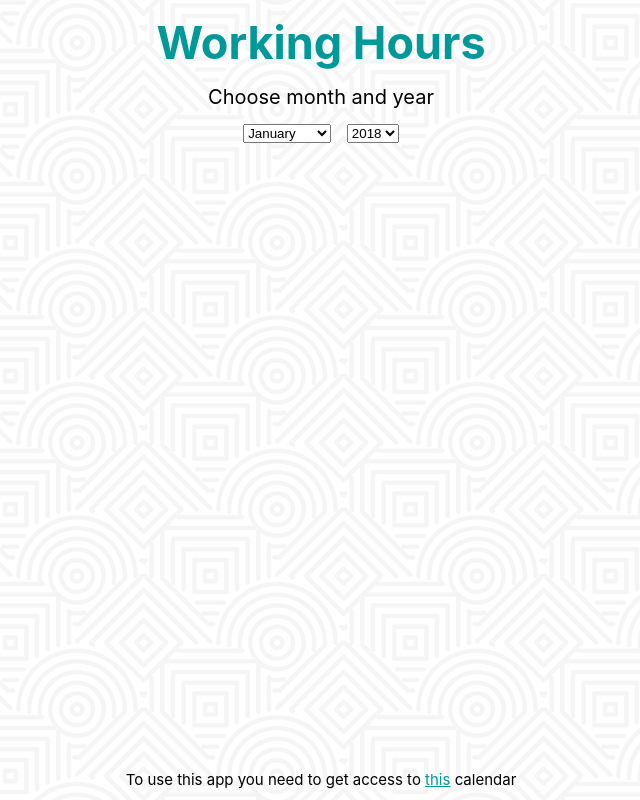
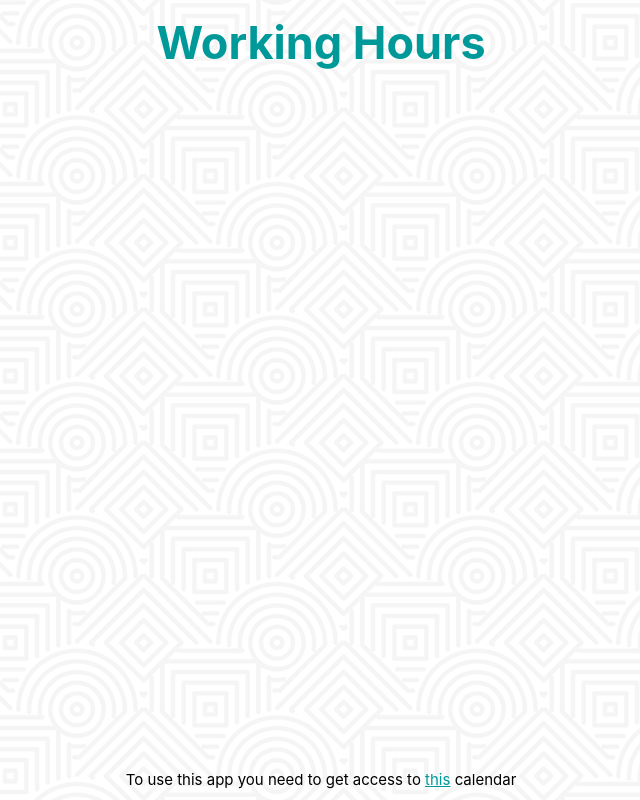
Before and after one commit to lyushninaelena/WorkingHours, a plain HTML site: page index.html in a window 1280 px wide. Shown: the whole page, without its empty margins (319-959 px from the left). Drawn offline with Linux system fonts and the light colour scheme.

Commit message:
One more fix for hiding information

```diff
--- a/index.html
+++ b/index.html
@@ -14,7 +14,7 @@
                 <button id="authorize-button">Authorize</button>
             </div>
 
-            <div id='content_wrapper'>
+            <div id='content_wrapper' style='display: none;'>
                 <form name='dateForm' id='dateFormId'>
                     <p>Choose month and year</p>
 
```
